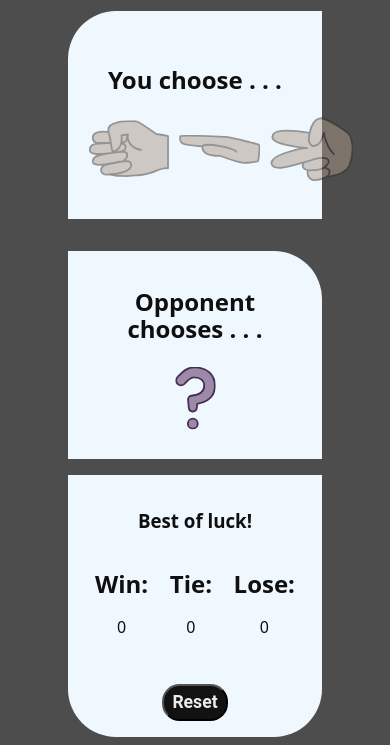
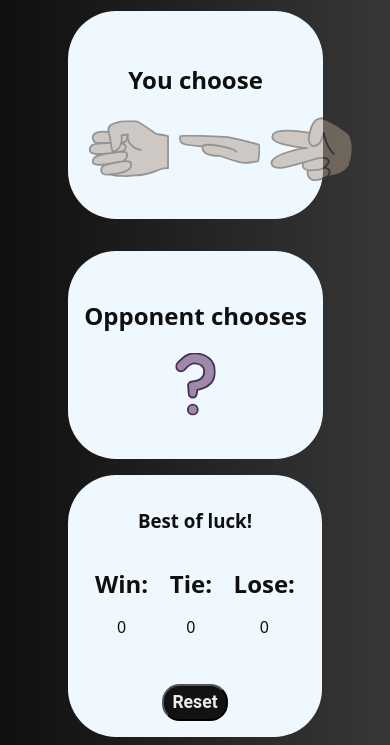
Before and after one commit to HardyDevy/rps, a plain HTML site: page index.html in a window 390 px wide. Shown: the part 113-858 px from the top of the page. Drawn offline with Linux system fonts and the light colour scheme.

Commit message:
changees colors

```diff
--- a/css/style.css
+++ b/css/style.css
@@ -1,7 +1,7 @@
 body {
   width: 65%;
   margin: auto;
-  background-color: #4d4d4d;
+  background-image: linear-gradient(to right,rgb(15,15,15), rgb(55,55,55));
   color: rgb(15, 15, 15);
 }
 h1, h2 {
@@ -48,10 +48,9 @@ section.scoreboard {
   text-align: center;
   border-radius: 0 0 3rem 3rem;
 }
-@media screen and (max-width: 768px)  {
-  main {grid-template-columns: 1fr;}
-  main img {transform: scale(.9);}
-}
+
+
+
 #result {
   padding-bottom: 1rem;
   grid-column-start: 1;
@@ -101,9 +100,18 @@ p.label {
   transition: transform .1s ease 0s;
 }
 #reset:hover {
- background-color: white;
+ background-color: rgb(18, 18, 18);
+ transform: scale(1.1);
+ transition: transform .1s ease 0s;
 }
 
 #reset:active {
   transform: scale(.9);
 }
+@media screen and (max-width: 768px)  {
+  main {grid-template-columns: 1fr;}
+  main img {transform: scale(.9);}
+  .pchoice {border-radius: 3rem;}
+  .ochoice {border-radius: 3rem;}
+  section.scoreboard {border-radius: 3rem;}
+}
--- a/index.html
+++ b/index.html
@@ -12,7 +12,7 @@
     <h1>Rock, Paper, Scissors</h1>
     <main class="choice">
       <section class="pchoice">
-        <h2>You choose . . .</h2>
+        <h2>You choose</h2>
         <div class="images">
           <img src="svg/rock.svg" alt="Rock" id="rock" onclick="game('rock')">
           <img src="svg/paper.svg" alt="Paper" id="paper" onclick="game('paper')">
@@ -20,7 +20,7 @@
         </div>
       </section>
       <section class="ochoice">
-        <h2>Opponent chooses . . .</h2>
+        <h2><nobr>Opponent chooses</nobr></h2>
         <div class="opimage">
         <img id="opponentChoice" src="svg/mystery.svg" alt="" >
       </div>
@@ -31,7 +31,7 @@
         <div class="score" id="score">
           <div id="win">
             <h2 id="winLabel">Win:</h2>
-            <p id="winNumber"></p>
+            <p id="winNumber" class="p.text"></p>
           </div>
           <div id="tie">
             <h2 id="tieLabel">Tie:</h2>
```
Also changed, not shown: svg/batm.webp (added).
